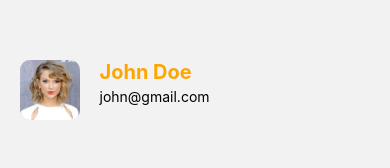
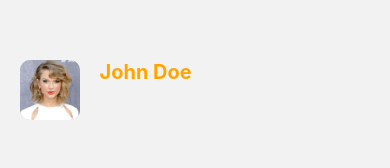
Before and after one commit to puja110/BudgetBuy, a React Native app: screen /MyProfile in a window 390 px wide. Shown: the part 133-301 px from the top of the page. Built offline with nearby package versions, Linux system fonts and the light colour scheme.

Commit message:
global context provider added to manage app state

```diff
--- /dev/null
+++ b/src/providers/AppContext.tsx
@@ -0,0 +1,20 @@
+import React, { createContext, useState } from 'react';
+
+// Create context
+const AuthContext = createContext();
+
+export const AppContextProvider = ({ children }) => {
+  const [userEmail, setUserEmail] = useState('');
+
+  const userLogout = () => {
+    setUserEmail(''); // Clear email on user logout
+  };
+
+  return (
+    <AuthContext.Provider value={{ userEmail, setUserEmail, userLogout }}>
+      {children}
+    </AuthContext.Provider>
+  );
+};
+
+export default AuthContext;
--- a/src/views/screens/TabScreens/MyProfile.tsx
+++ b/src/views/screens/TabScreens/MyProfile.tsx
@@ -1,4 +1,4 @@
-import React from "react";
+import React, { useContext } from 'react';
 import {
   View,
   Text,
@@ -10,12 +10,15 @@ import {
 } from "react-native";
 import Ionicons from "react-native-vector-icons/Ionicons";
 import { logOutUser } from '../../../service/api.service';
+import AuthContext from '../../../providers/AppContext';
 
 interface MyProfileProps {
   navigation: any;
 }
 
 const MyProfile: React.FC<MyProfileProps> = ({ navigation }) => {
+
+  const { userEmail } = useContext(AuthContext); // Access email and logout function from context
 
   const handleUserLogout = async () => {
     logOutUser()
@@ -40,7 +43,7 @@ const MyProfile: React.FC<MyProfileProps> = ({ navigation }) => {
         />
         <View>
           <Text style={styles.userName}>John Doe</Text>
-          <Text>john@gmail.com</Text>
+          <Text>{userEmail}</Text>
         </View>
       </View>
       <TouchableOpacity
--- a/src/views/screens/auth/LoginScreen.tsx
+++ b/src/views/screens/auth/LoginScreen.tsx
@@ -1,4 +1,4 @@
-import React, { useState } from "react";
+import React, { useState, useContext } from "react";
 import {
   View,
   Text,
@@ -13,6 +13,7 @@ import {
 import Ionicons from 'react-native-vector-icons/Ionicons';
 import { StackNavigationProp } from '@react-navigation/stack';
 import { signInUser } from '../../../service/api.service';
+import AppContext from '../../../providers/AppContext'; // Import AuthContext
 
 type RootStackParamList = {
   ForgotPassword: undefined;
@@ -28,9 +29,11 @@ interface LoginScreenProps {
 
 export default function LoginScreen({ navigation }: LoginScreenProps) {
 
+  const { setUserEmail } = useContext(AppContext); // Destructure setEmail from AuthContext
   const [hidePassword, setHidePassword] = useState(true);
   const [email, setEmail] = useState('');
   const [password, setPassword] = useState('');
+
 
   async function handleLogin() {
     if (email.length <= 0) {
@@ -46,6 +49,7 @@ export default function LoginScreen({ navigation }: LoginScreenProps) {
       .then(data => {
         Alert.alert("User logged in successfully!");
         navigation.navigate('TabBar');
+        setUserEmail(email)
       })
       .catch(error => {
         handleLoginError(error);
```
Also changed, not shown: App.tsx (+6 -3 lines).
